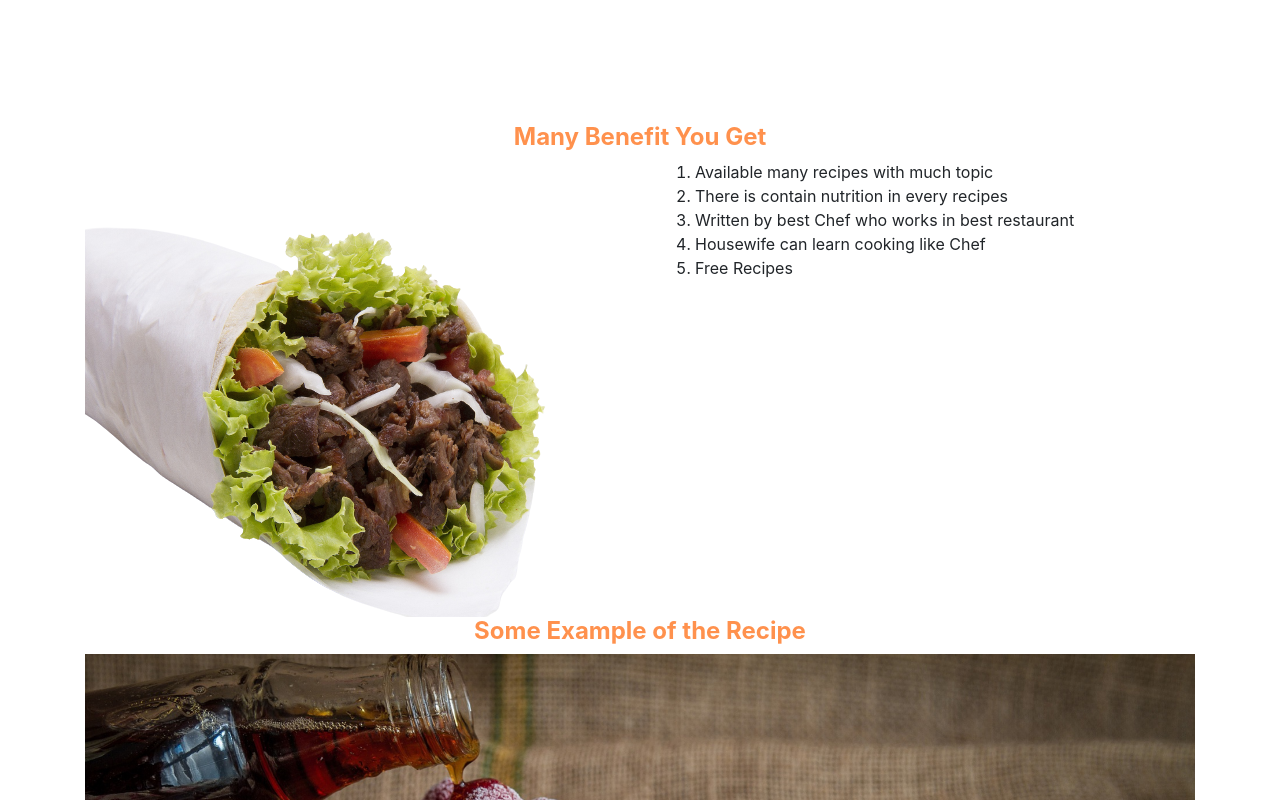
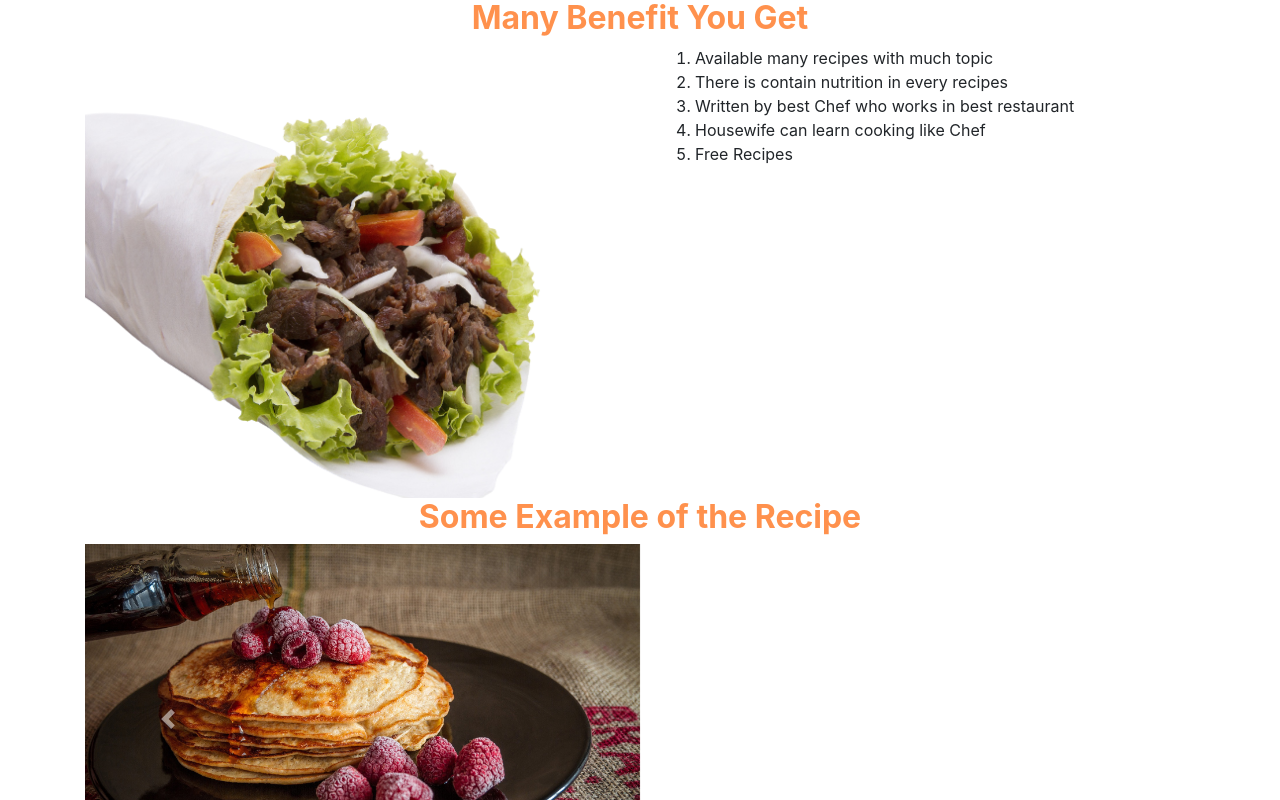
Before and after one commit to nandaditra/mealcook-frontend, a React (Create React App) app: page / in a window 1280 px wide. Shown: the part 1380-2180 px from the top of the page. Built offline with nearby package versions, Linux system fonts and the light colour scheme.

Commit message:
editing section on benefit, some example and add the background-color

```diff
--- a/src/components/Main.js
+++ b/src/components/Main.js
@@ -30,18 +30,19 @@ export default function Main() {
                     </div>
 
                     <div className="col-12 text-center">
-                        <img src={about} alt="about.png"/>
+                        <img className="w-50"src={about} alt="about.png"/>
                     </div>
                 </div>
 
             </section>
 
             <section>
+              <div>
                   {/* this is a Advantages */}
-                <h4 className="title-section text-center">Many Benefit You Get</h4>
-                <div className="row">
+                <h2 className="title-section text-center">Many Benefit You Get</h2>
+                <div className="row mg-benefit">
                         <div className="col-6">
-                            <img src={benefit} alt="benefit.png"/>
+                            <img className="w-100"src={benefit} alt="benefit.png"/>
                         </div>
 
                         <div className="col-6">
@@ -54,13 +55,16 @@ export default function Main() {
                                 </ol>
                         </div>
                 </div>
+              </div>
+
 
             </section>
 
             <section>
-                <h4 className="title-section text-center">Some Example of the Recipe</h4>
+               <div className="orange-color example">
+                   <h2 className="title-section text-center">Some Example of the Recipe</h2>
 
-                <div id="carouselExampleIndicators" class="carousel slide" data-ride="carousel">
+                        <div id="carouselExampleIndicators" class="carousel slide mg-carousel" data-ride="carousel">
                             <ol class="carousel-indicators">
                                 <li data-target="#carouselExampleIndicators" data-slide-to="0" class="active"></li>
                                 <li data-target="#carouselExampleIndicators" data-slide-to="1"></li>
@@ -68,13 +72,13 @@ export default function Main() {
                             </ol>
                             <div class="carousel-inner">
                                 <div class="carousel-item active">
-                        <img src={pancakes} class="d-block w-100" alt="..."/>
+                                <img src={pancakes} class="d-block w-50" alt="..."/>
                                 </div>
                                 <div class="carousel-item">
-                        <img src={salad} class="d-block w-100" alt="..."/>
+                                <img src={salad} class="d-block w-50" alt="..."/>
                                 </div>
                                 <div class="carousel-item">
-                        <img src={meat} class="d-block w-100" alt="..."/>
+                                <img src={meat} class="d-block w-50" alt="..."/>
                                 </div>
                             </div>
                             <button class="carousel-control-prev" type="button" data-target="#carouselExampleIndicators" data-slide="prev">
@@ -86,6 +90,8 @@ export default function Main() {
                                 <span class="sr-only">Next</span>
                             </button>
                         </div>
+               </div>
+
             </section>
 
             <section>
```
Lines whose indentation alone changed are shown as unchanged.
